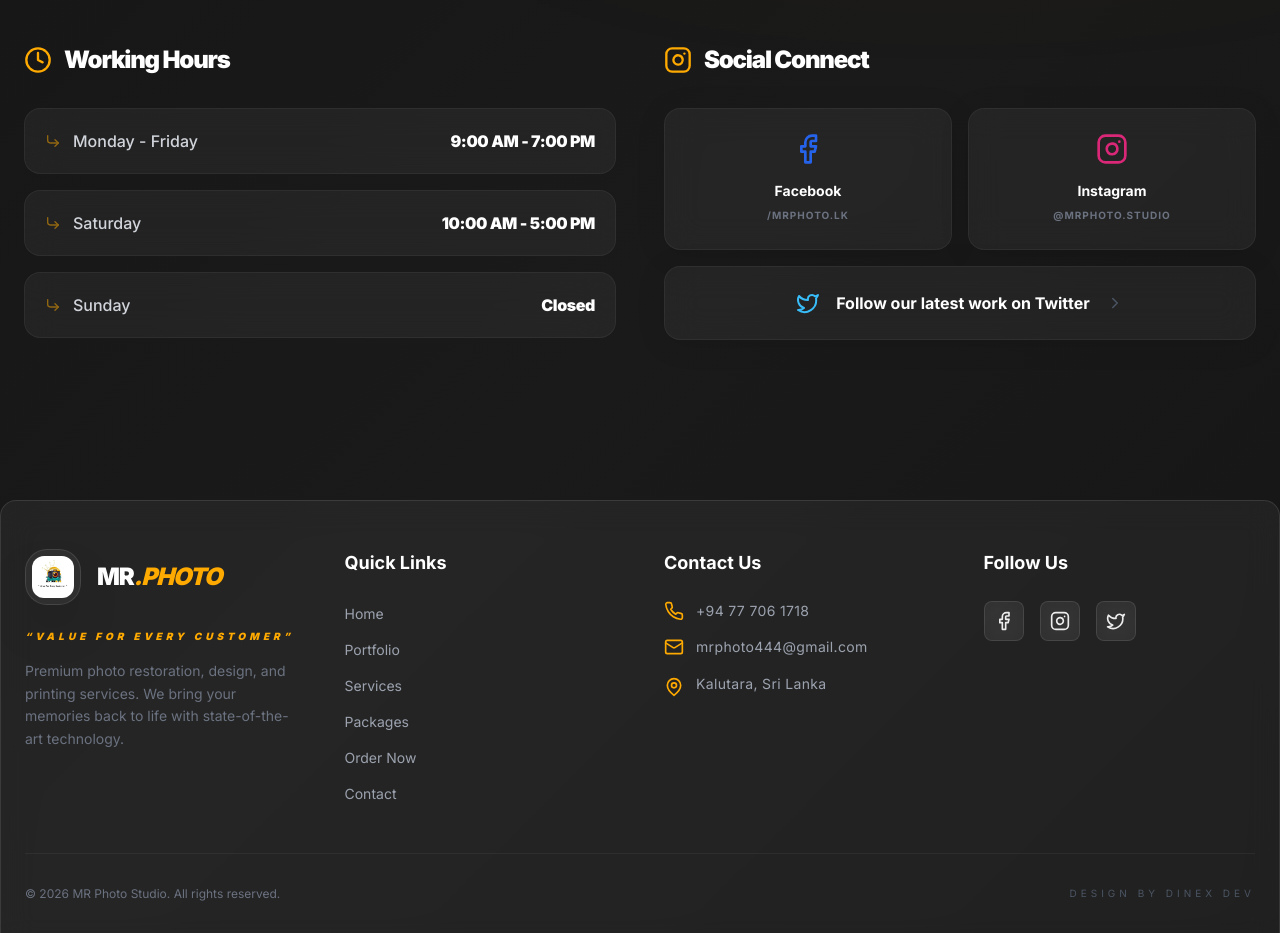
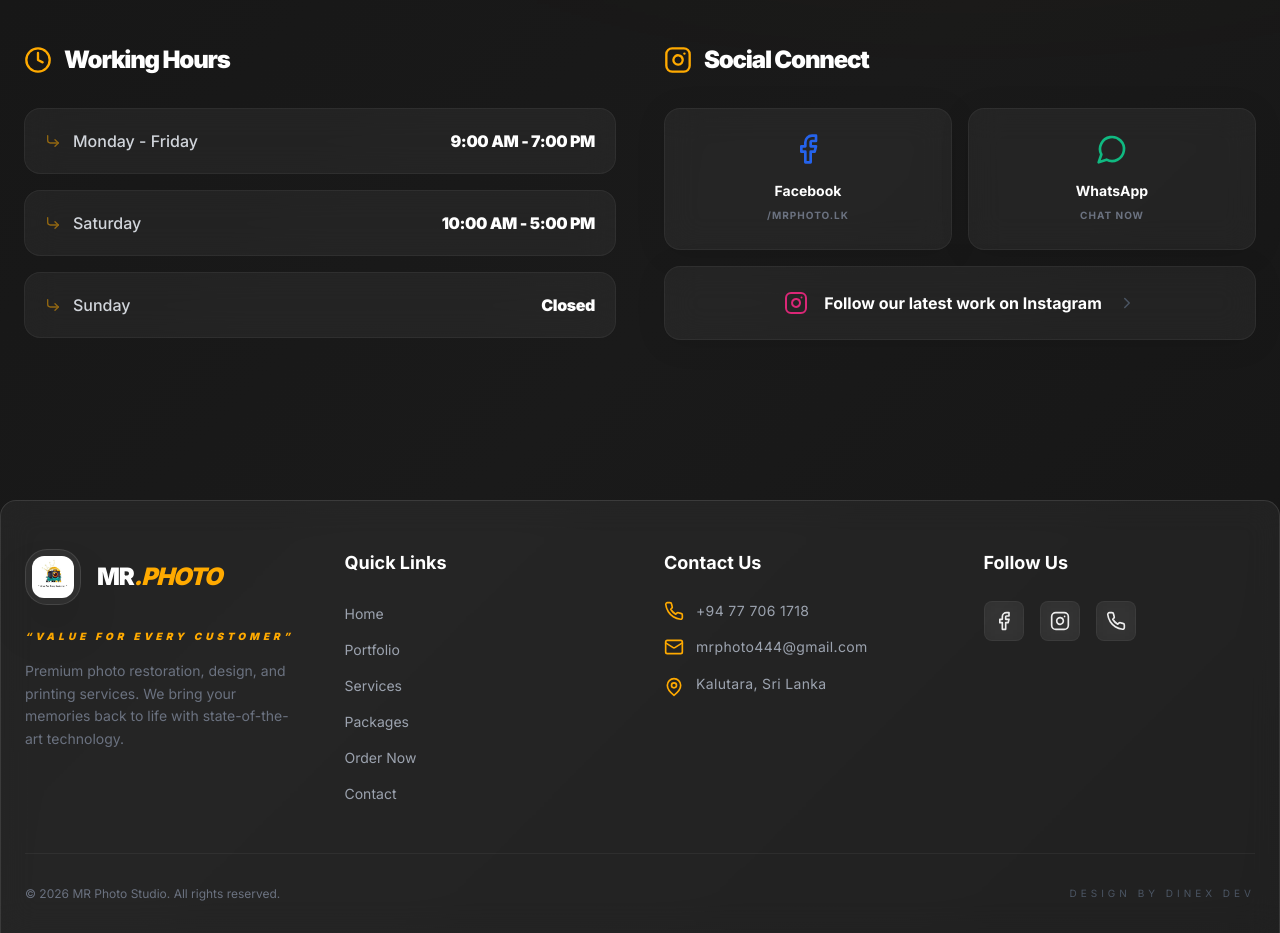
Before and after one commit to DINETHDEV/mr-photo-website, a Next.js app in the folder frontend/: page /contact in a window 1280 px wide. Shown: the part 920-1853 px from the top of the page. Built offline with nearby package versions, Linux system fonts and the light colour scheme.

Commit message:
Update official Facebook profile and WhatsApp contact links

```diff
--- a/frontend/app/contact/page.js
+++ b/frontend/app/contact/page.js
@@ -136,26 +136,26 @@ export default function Contact() {
                <h2>Social Connect</h2>
             </div>
             <div className="grid grid-cols-2 gap-4">
-               <Link href="https://facebook.com" className="group">
+               <Link href="https://web.facebook.com/profile.php?id=100064042300162" className="group">
                   <GlassCard className="p-6 text-center border-white/5 group-hover:bg-blue-600/10 group-hover:border-blue-600/40 transition-all">
                      <Facebook size={32} className="mx-auto mb-4 text-blue-600 group-hover:scale-110 transition-transform" />
                      <span className="block text-white font-bold text-sm">Facebook</span>
                      <span className="text-gray-500 text-[10px] uppercase font-bold tracking-widest mt-1">/mrphoto.lk</span>
                   </GlassCard>
                </Link>
-               <Link href="https://instagram.com" className="group">
-                  <GlassCard className="p-6 text-center border-white/5 group-hover:bg-pink-600/10 group-hover:border-pink-600/40 transition-all">
-                     <Instagram size={32} className="mx-auto mb-4 text-pink-600 group-hover:scale-110 transition-transform" />
-                     <span className="block text-white font-bold text-sm">Instagram</span>
-                     <span className="text-gray-500 text-[10px] uppercase font-bold tracking-widest mt-1">@mrphoto.studio</span>
+               <Link href="https://wa.me/94777061718" className="group">
+                  <GlassCard className="p-6 text-center border-white/5 group-hover:bg-emerald-600/10 group-hover:border-emerald-600/40 transition-all">
+                     <MessageCircle size={32} className="mx-auto mb-4 text-emerald-500 group-hover:scale-110 transition-transform" />
+                     <span className="block text-white font-bold text-sm">WhatsApp</span>
+                     <span className="text-gray-500 text-[10px] uppercase font-bold tracking-widest mt-1">Chat Now</span>
                   </GlassCard>
                </Link>
             </div>
             <div className="mt-4">
-              <Link href="https://twitter.com" className="group">
-                  <GlassCard className="p-6 flex items-center justify-center gap-4 border-white/5 group-hover:bg-sky-400/10 group-hover:border-sky-400/40 transition-all">
-                     <Twitter size={24} className="text-sky-400" />
-                     <span className="text-white font-bold">Follow our latest work on Twitter</span>
+              <Link href="https://instagram.com" className="group">
+                  <GlassCard className="p-6 flex items-center justify-center gap-4 border-white/5 group-hover:bg-pink-600/10 group-hover:border-pink-600/40 transition-all">
+                     <Instagram size={24} className="text-pink-600" />
+                     <span className="text-white font-bold">Follow our latest work on Instagram</span>
                      <ChevronRight size={18} className="text-gray-600 group-hover:translate-x-1 transition-transform" />
                   </GlassCard>
                </Link>
--- a/frontend/components/Footer.js
+++ b/frontend/components/Footer.js
@@ -65,15 +65,15 @@ export default function Footer() {
         {/* Social & Newsletter */}
         <div>
           <h4 className="text-white font-bold mb-6 text-lg">Follow Us</h4>
-          <div className="flex gap-4 mb-8">
-            <Link href="https://facebook.com" className="w-10 h-10 glass flex items-center justify-center rounded-lg hover:bg-primary/20 hover:text-primary transition-all">
+          <div className="flex gap-4">
+            <Link href="https://web.facebook.com/profile.php?id=100064042300162" className="w-10 h-10 glass flex items-center justify-center rounded-lg hover:bg-blue-600/20 hover:text-blue-500 transition-all border border-white/5 hover:border-blue-600/30">
               <Facebook size={20} />
             </Link>
-            <Link href="https://instagram.com" className="w-10 h-10 glass flex items-center justify-center rounded-lg hover:bg-primary/20 hover:text-primary transition-all">
+            <Link href="https://instagram.com" className="w-10 h-10 glass flex items-center justify-center rounded-lg hover:bg-pink-600/20 hover:text-pink-500 transition-all border border-white/5 hover:border-pink-600/30">
               <Instagram size={20} />
             </Link>
-            <Link href="https://twitter.com" className="w-10 h-10 glass flex items-center justify-center rounded-lg hover:bg-primary/20 hover:text-primary transition-all">
-              <Twitter size={20} />
+            <Link href="https://wa.me/94777061718" className="w-10 h-10 glass flex items-center justify-center rounded-lg hover:bg-emerald-600/20 hover:text-emerald-500 transition-all border border-white/5 hover:border-emerald-600/30">
+              <Phone size={20} />
             </Link>
           </div>
         </div>
```
